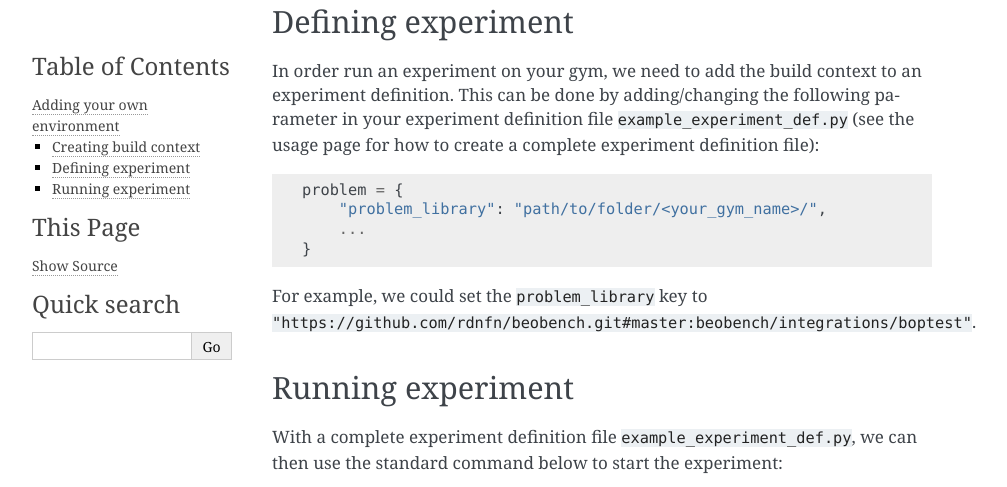
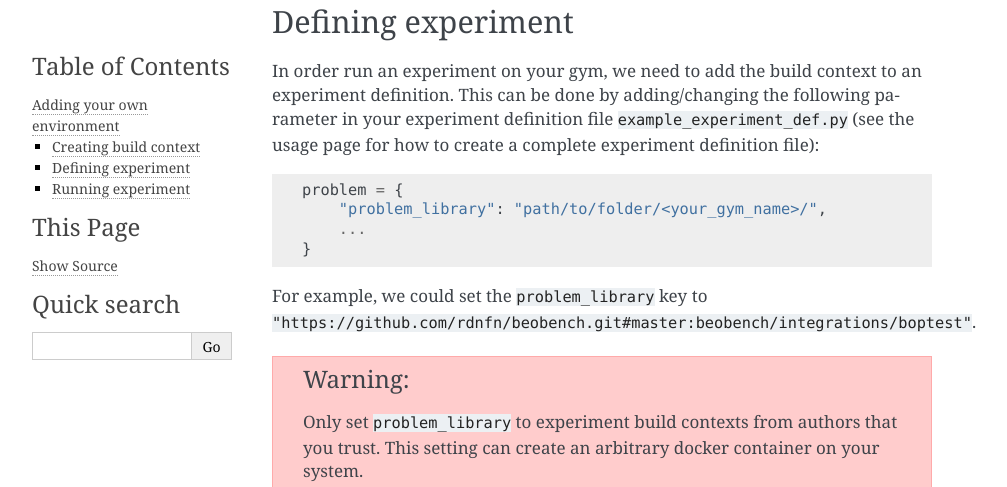
Before and after one commit to rdnfn/beobench, a Sphinx documentation site: the page built from docs/guides/add_env.rst, in a window 1280 px wide and 900 px high, scrolled down 1019 px, cut to the strip 0-487 px from the top of the window. Shown: the whole strip, without its empty margins (148-1155 px from the left). Built offline with Sphinx 7.4.7, drawn with Linux system fonts in a browser that asks for light colours.

Commit message:
docs: add warning about problem library config param

```diff
--- a/docs/guides/add_env.rst
+++ b/docs/guides/add_env.rst
@@ -35,6 +35,10 @@ In order run an experiment on your gym, we need to add the build context to an e
 
 For example, we could set the ``problem_library`` key to ``"https://github.com/rdnfn/beobench.git#master:beobench/integrations/boptest"``.
 
+.. warning::
+
+    Only set ``problem_library`` to experiment build contexts from authors that you trust. This setting can create an arbitrary docker container on your system.
+
 Running experiment
 ^^^^^^^^^^^^^^^^^^^^^^^^^^^
 
```
